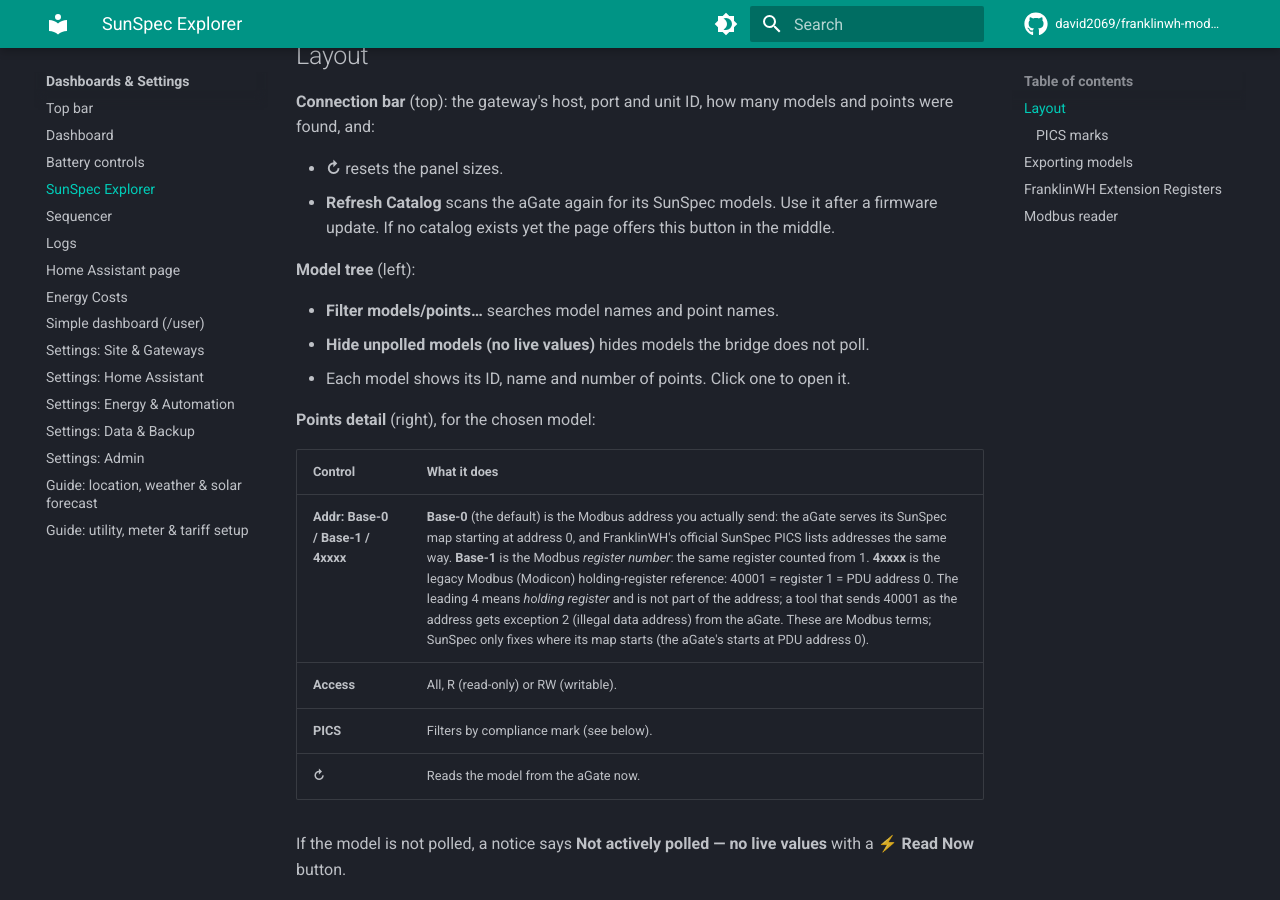
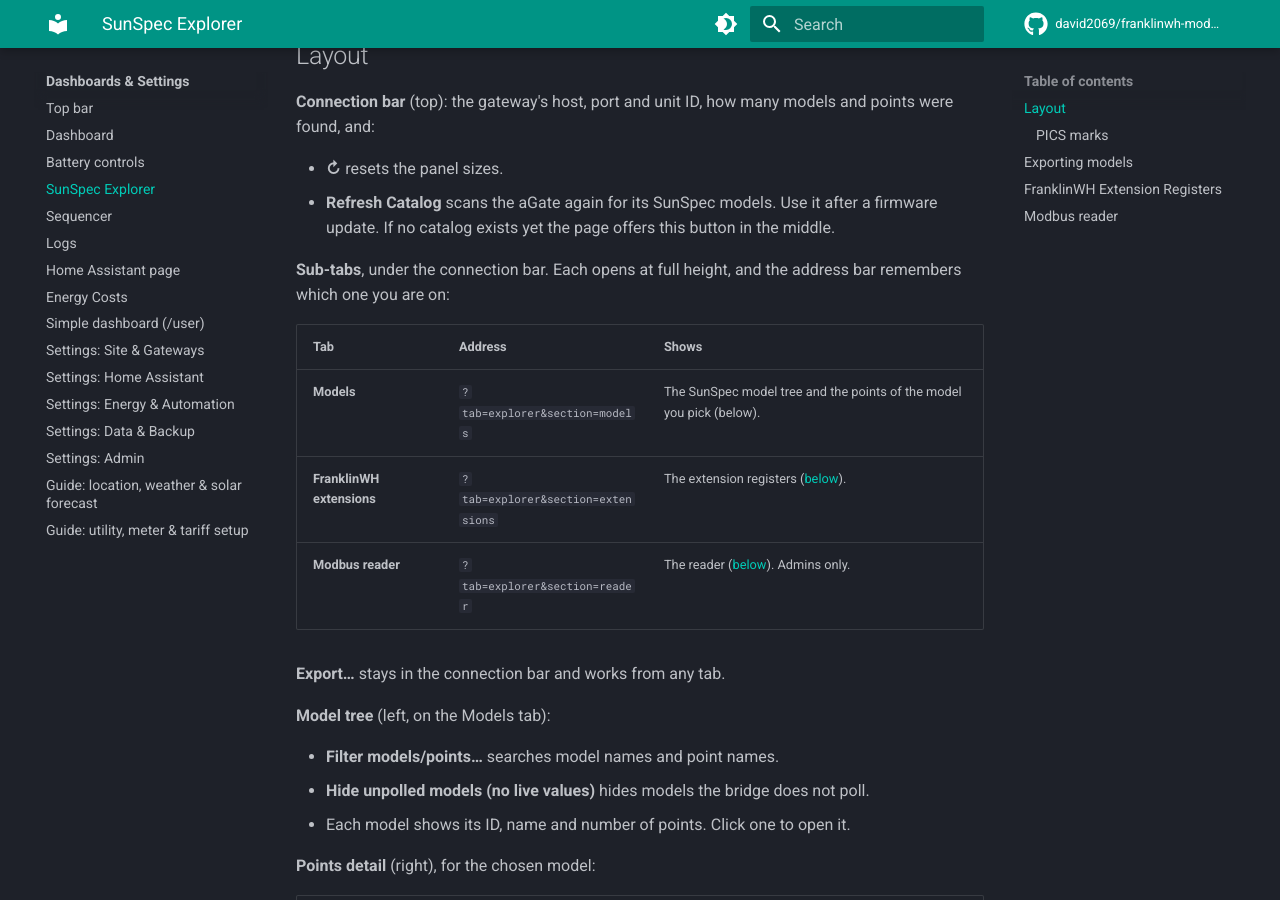
Before and after one commit to david2069/franklinwh-modbus-bridge, an MkDocs documentation site: the page built from docs/user/ui/sunspec-explorer.md, in a window 1280 px wide and 900 px high, scrolled down 969 px. Built offline with MkDocs 1.6.1 and Material for MkDocs 9.7.7, drawn with Linux system fonts in a browser that asks for light colours; comment, search, counter and statistics services are not loaded; some of the changed text lies outside the part shown.

Commit message:
feat(explorer): sub-tabs — Models, FranklinWH extensions, Modbus reader (#302)
Owner (2026-10-19): the reader sat below the extension registers, out of
sight and not resizable. The Explorer now has a tab strip under the
connection bar; each panel gets the full page. ?tab=explorer&section=
models|extensions|reader (like Settings' sections), remembered in the app
store. Export… stays in the connection bar for every tab. The reader opens
expanded on its own tab (admins); its collapse button stays. The models /
extensions resize handle is hidden, as each panel now has its own page.

console_gate visits the reader and extensions tabs.

Refs #294


Claude-Session: https://claude.ai/code/session_01Y16KzdPEVsgLsqKASFjb7K

Co-authored-by: david2069 <david2069@users.noreply.github.com>
Co-authored-by: Claude Opus 5.5 <noreply@anthropic.com>

```diff
--- a/docs/user/ui/sunspec-explorer.md
+++ b/docs/user/ui/sunspec-explorer.md
@@ -22,7 +22,18 @@ were found, and:
 - **Refresh Catalog** scans the aGate again for its SunSpec models. Use it after a firmware
   update. If no catalog exists yet the page offers this button in the middle.
 
-**Model tree** (left):
+**Sub-tabs**, under the connection bar. Each opens at full height, and the address bar
+remembers which one you are on:
+
+| Tab | Address | Shows |
+|---|---|---|
+| **Models** | `?tab=explorer&section=models` | The SunSpec model tree and the points of the model you pick (below). |
+| **FranklinWH extensions** | `?tab=explorer&section=extensions` | The extension registers ([below](#franklinwh-extension-registers)). |
+| **Modbus reader** | `?tab=explorer&section=reader` | The reader ([below](#modbus-reader)). Admins only. |
+
+**Export…** stays in the connection bar and works from any tab.
+
+**Model tree** (left, on the Models tab):
 
 - **Filter models/points…** searches model names and point names.
 - **Hide unpolled models (no live values)** hides models the bridge does not poll.
@@ -111,7 +122,7 @@ Panel sizes are draggable, and the layout is remembered in this browser.
 
 ## Modbus reader
 
-**Modbus reader** (admins only, at the bottom of the page) runs the franklinwh-modbus
+**Modbus reader** (admins only, its own tab) runs the franklinwh-modbus
 reader against the gateway, the same tool as the library's `modbus_sunspec2_reader.py`.
 It only reads.
 
--- a/src/franklinwh_bridge/static/js/explorer_tab.js
+++ b/src/franklinwh_bridge/static/js/explorer_tab.js
@@ -93,7 +93,7 @@ function explorerTab() {
     // Modbus reader (#288): the franklinwh-modbus reader via api/reader/run.
     READER_PRESETS: ['15000:40', '15500:14', '16000:3'],
     rdr: {
-      open: false, raw: '15500:14', models: '', point: '', detail: 'basic',
+      open: true, raw: '15500:14', models: '', point: '', detail: 'basic',
       nz: false, match: false, running: false, out: '', error: '', elapsed: null,
     },
     exp: {
```
Also changed, not shown: src/franklinwh_bridge/static/js/app.js (+14 -0 lines), src/franklinwh_bridge/templates/tabs/explorer.html (+25 -8 lines), 1 other file.
